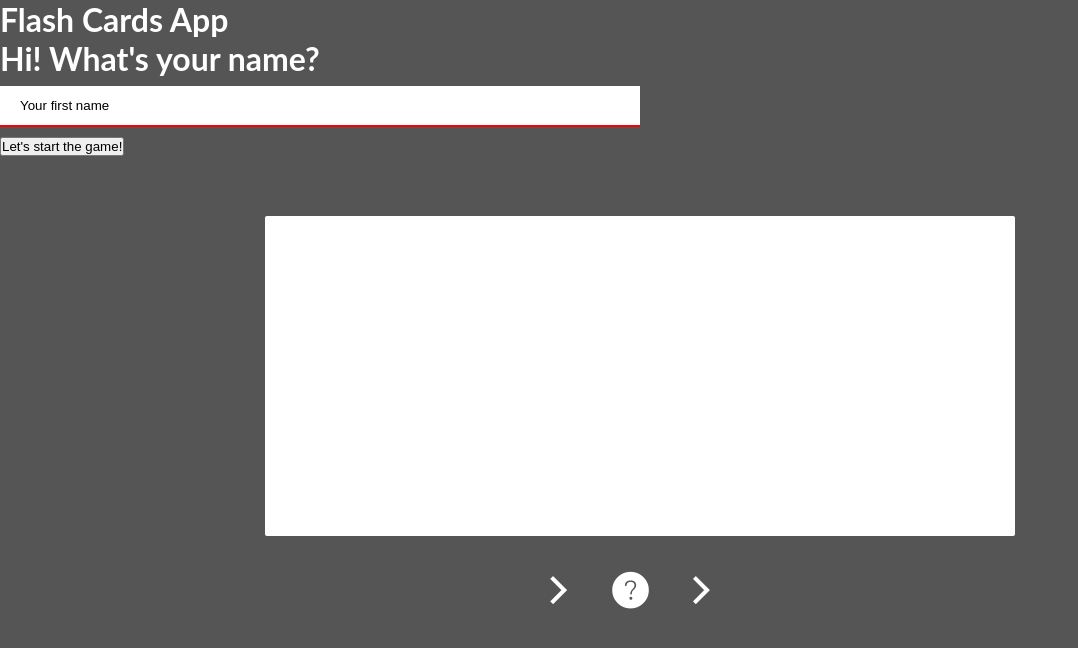
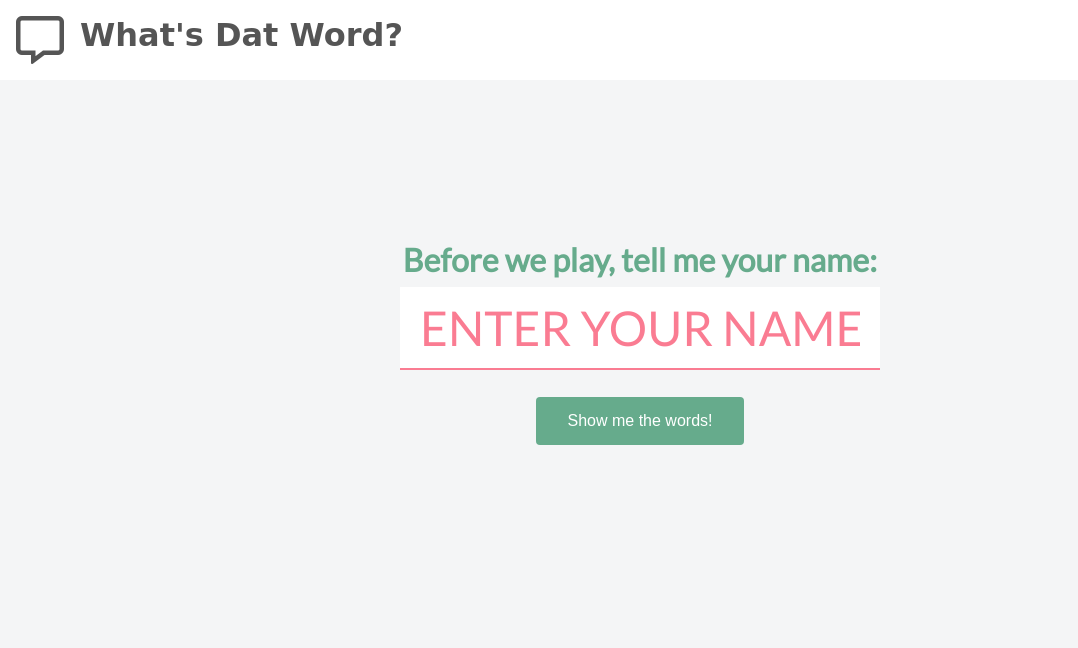
Before and after one commit to annejsize/flashcard, a plain HTML site: page index.html in a window 1280 px wide. Shown: the top 648 px of the page, without its empty margins (0-1078 px from the left). Drawn offline with nearby package versions, Linux system fonts and the light colour scheme; a web font is replaced by a local one.

Commit message:
ui styling

```diff
--- a/index.html
+++ b/index.html
@@ -2,22 +2,25 @@
 <html lang="en">
     <head>
         <meta charset="UTF-8">
-        <link href="https://fonts.googleapis.com/css?family=Open+Sans:100,300,400,600" rel="stylesheet" type="text/css">
+        <link href="https://fonts.googleapis.com/css?family=Lato|Schoolbell&display=swap" rel="stylesheet">
+
         <link href="http://code.ionicframework.com/ionicons/2.0.1/css/ionicons.min.css" rel="stylesheet" type="text/css">
+        <link rel="stylesheet" href="https://cdnjs.cloudflare.com/ajax/libs/font-awesome/5.8.2/css/all.min.css" >
         <link type="text/css" rel="stylesheet" href="style.css">
         <title>Flash Cards</title>
     </head>
     <body>
-<div>
-    <h1>Flash Cards App</h1>
-</div>
-<! -- INSERT MODULE HERE -->
-<form>
-    <h1>Hi! What's your name?</h1>
-    <input type="text" name="Name" value="Your first name"><br>
-    <input type="submit" value="Let's start the game!">
-</form>
-<! -- INSERT MODULE HERE -->
+        <header class="header">
+            <i class="far fa-comment-alt"></i>
+            <h1>What's Dat Word?</h1>
+          </header>
+
+          <div class="introduction">
+            <h1 class="introduction__text">Before we play, tell me your name:</h1>
+            <input type="text" name="Name" placeholder="Enter your name"><br>
+            <input type="submit" value="Show me the words!">
+          </div>
+
 <div class="container">
    <div class="card">
        <div class="card__text" id="card__text">
@@ -35,10 +38,11 @@
             <button class="right__btn btn"><i class="ion-ios-arrow-forward icon"></i></button>
         </div>
    </div>
+   <div class="score">
+Your score is ...
 </div>
-   <div class="score">
+</div>
 
-   </div>
 
         <script src="app.js"></script>
     </body>
--- a/style.css
+++ b/style.css
@@ -1,3 +1,15 @@
+/* font-family: 'Schoolbell', cursive;
+font-family: 'Lato', sans-serif; */
+
+/* colors
+salmon #fa7C92;
+rain: #6EC4DB;
+buttermilk: #fff7c0;
+leaf: #66AB8C;
+light gray: #def2f1;
+lighter gray: #f4f5f6;
+*/
+
 * {
     margin: 0;
     padding: 0;
@@ -12,7 +24,7 @@
 
 body {
     color: #fff;
-    background-color: #555;
+    background-color: #f4f5f6;
     font-family: 'Lato', sans-serif;
     font-size: 16px;
     position: relative;
@@ -20,18 +32,77 @@ body {
     font-weight: 400;
 }
 
-input[type=text] {
+.far {
+    margin-right: 1rem;
+     font-size: 3rem;
+   }
+
+   .header {
+     display: flex;
+     flex-direction: row;
+     font-size: 1rem;
+     height: 5rem;
+     background-color: #fff;
+     color: #555;
+     padding: 1rem;
+     border-bottom: var(--line);
+     font-family: "Schoolbell", cursive;
+   }
+
+  .introduction {
+    display: flex;
+    flex-direction: column;
+    align-items: center;
+    margin: 10rem;
+  }
+
+  .introduction__text {
+    color: #66AB8C;
+  }
+
+  input[type="text"] {
     width: 50%;
     padding: 12px 20px;
     margin: 8px 0;
     box-sizing: border-box;
     border: none;
-    border-bottom: 2px solid red;
+    border-bottom: 2px solid #fa7C92;
+    font-size:3rem;
+    font-family: "Lato", sans-serif;
+    text-transform: uppercase;
+  }
+
+  ::-webkit-input-placeholder {
+    color:#fa7C92;
+  }
+
+  input[type="submit"] {
+    flex-basis: 30%;
+    border: none;
+    padding: 15px 32px;
+    text-decoration: none;
+    font-size: 16px;
+    background-color: #66AB8C;
+    color: #fff;
+    border-radius: 4px;
+    transition-duration: 0.2s;
+  }
+
+  input[type="submit"]:hover {
+    background-color: #fff; /* Green */
+    color:#66AB8C;
+    border: 2px solid #66AB8C; /* Green */
+  }
+
+  input[type="submit"]:active {
+    background-color: #66AB8C;
+    transform: translateY(2px);
   }
 
 .container {
     width: 750px;
     margin: 60px auto;
+    visibility: hidden;
 }
 
 .card {
```
